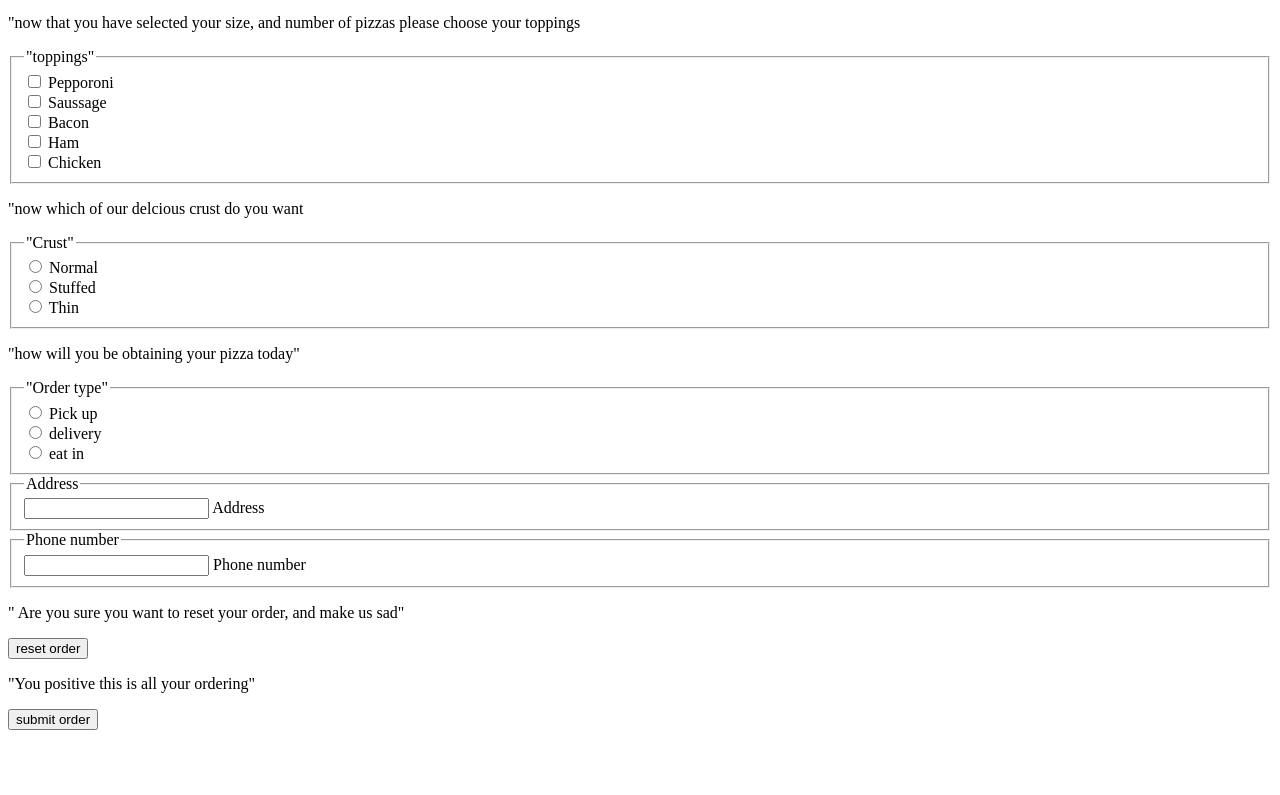
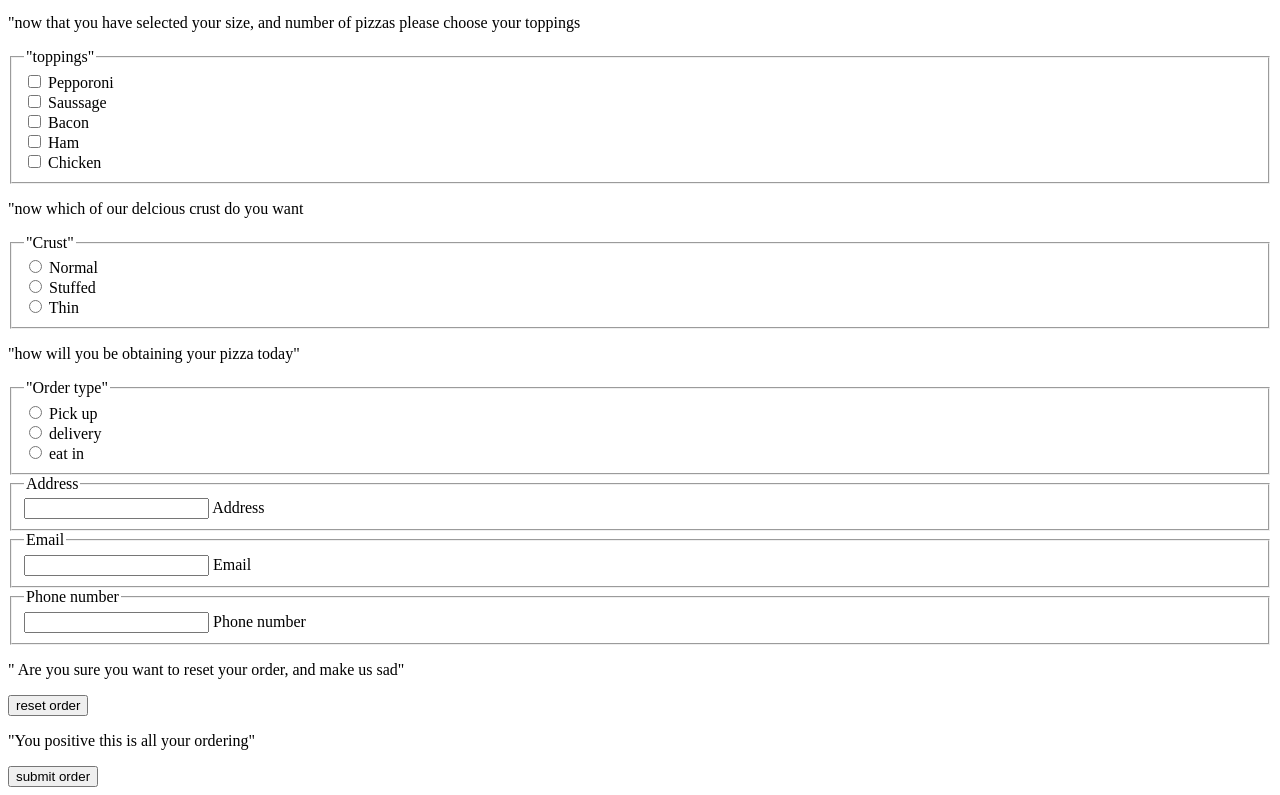
Before and after one commit to auralilly/html-assigment1, a plain HTML site: page Assigment1/index.html in a window 1280 px wide. Shown: the part 622-1417 px from the top of the page. Before the commit the page ends 1360 px from the top, so only its background shows below. Drawn offline with Linux system fonts and the light colour scheme.

Commit message:
added email

```diff
--- a/Assigment1/index.html
+++ b/Assigment1/index.html
@@ -161,6 +161,12 @@
             </fieldset>
 
              <fieldset>
+                <legend>Email</legend>
+                <input type="text" name="Email" />
+                <label for="home">Email</label>
+            </fieldset>
+
+             <fieldset>
                 <legend>Phone number</legend>
                 <input type="text" name="Homephone" />
                 <label for="Homephone">Phone number</label>
```
